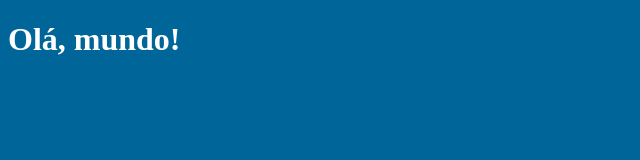
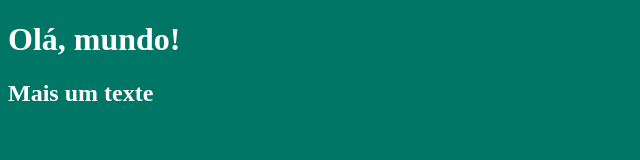
Before and after one commit to frajeh/teste, a plain HTML site: page index.html in a window 1280 px wide. Shown: the whole page, without its empty margins (0-640 px from the left). Drawn offline with Linux system fonts and the light colour scheme; files that its build step writes are made by us from their sources.

Commit message:
Tudo trocado

```diff
--- /dev/null
+++ b/css/index.css
@@ -0,0 +1,4 @@
+body{
+    background-color: #076;
+    color:#fff;
+}
--- a/index.html
+++ b/index.html
@@ -4,10 +4,11 @@
     <meta charset="UTF-8">
     <meta http-equiv="X-UA-Compatible" content="IE=edge">
     <meta name="viewport" content="width=device-width, initial-scale=1.0">
-    <link rel="stylesheet" href="index.css">
+    <link rel="stylesheet" href="css/index.css">
     <title>Teste</title>
 </head>
 <body>
     <h1>Olá, mundo!</h1>
+    <h2>Mais um texte</h2>
 </body>
 </html>
```
